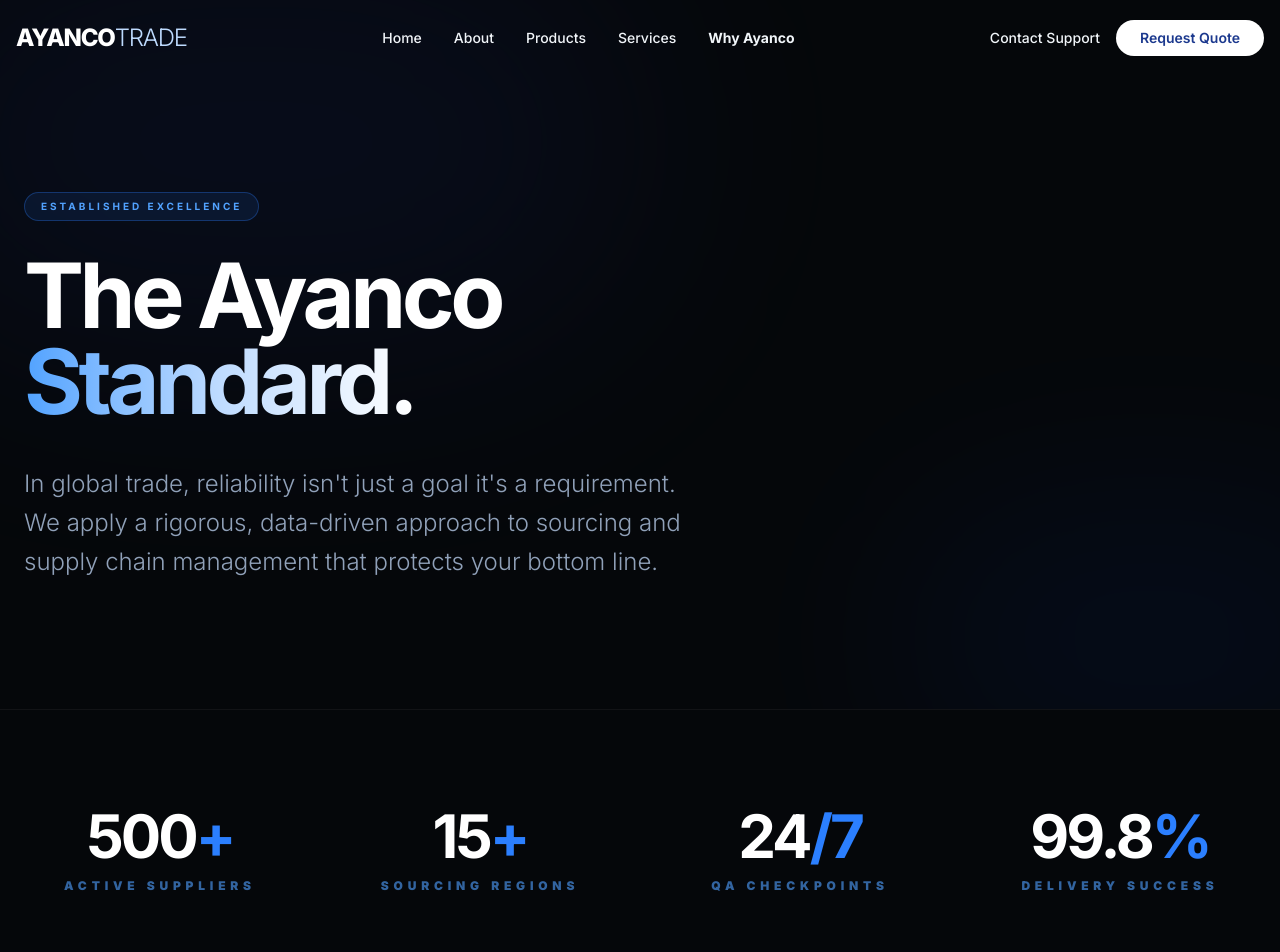
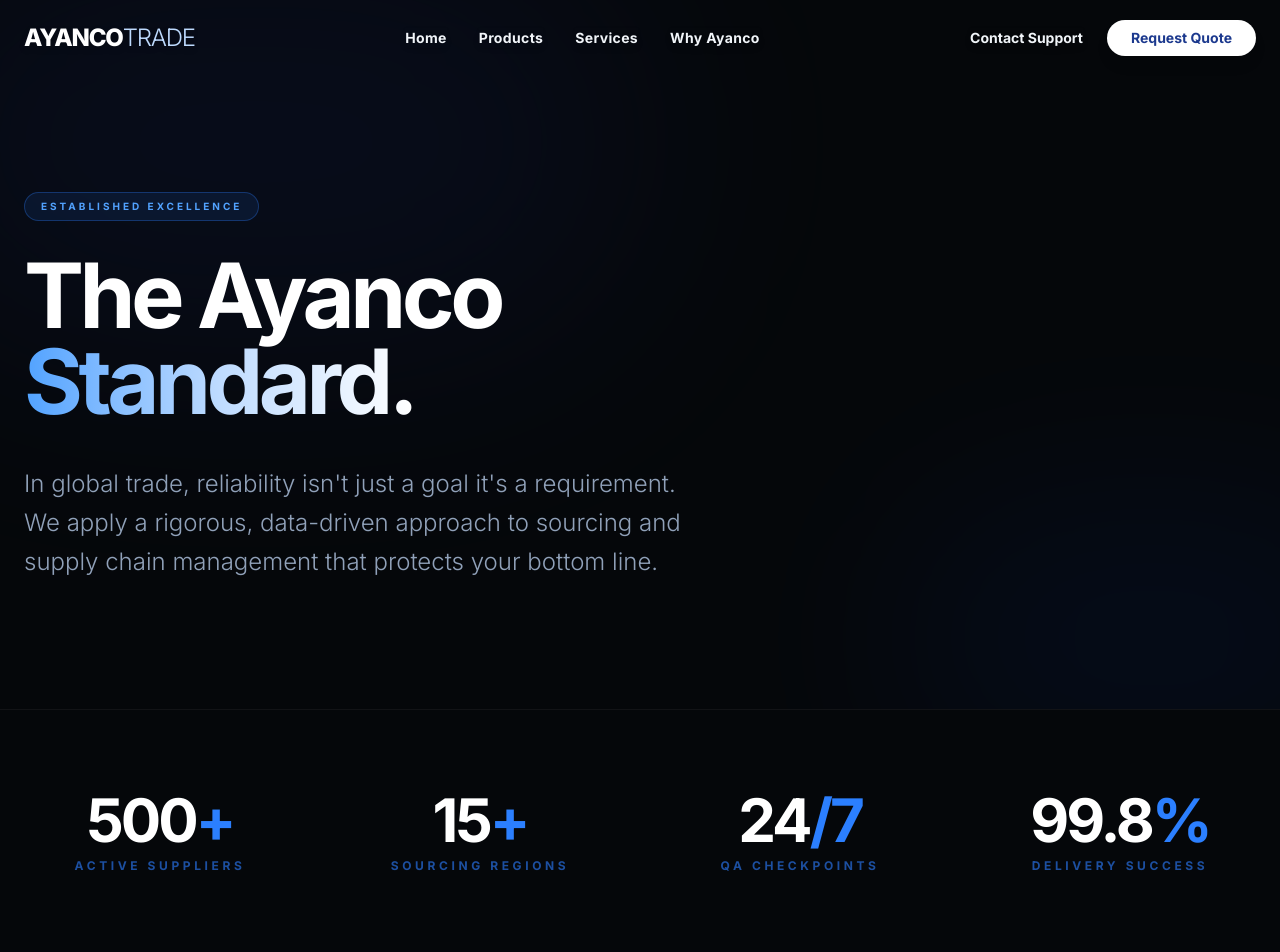
Before and after one commit to BlazeDashX/Ayanco-frontend, a Next.js app: page /why-ayanco in a window 1280 px wide. Shown: the top 952 px of the page. Built offline with nearby package versions, Linux system fonts and the light colour scheme.

Commit message:
update why ayancco and some minor fixes

```diff
--- a/src/components/layout/Navbar.tsx
+++ b/src/components/layout/Navbar.tsx
@@ -10,7 +10,6 @@
 
 const navLinks = [
   { name: "Home", href: "/" },
-  { name: "About", href: "/about" },
   { name: "Products", href: "/products" },
   { name: "Services", href: "/services" },
   { name: "Why Ayanco", href: "/why-ayanco" },
@@ -21,21 +20,32 @@
   const [isMobileMenuOpen, setIsMobileMenuOpen] = useState(false);
   const pathname = usePathname();
 
-  // Scroll detection to toggle styles
+  // 1. Optimized Scroll Detection
   useEffect(() => {
     const handleScroll = () => {
-      setIsScrolled(window.scrollY > 50);
+      // Check if value actually changed to avoid re-renders
+      const shouldBeScrolled = window.scrollY > 20;
+      if (shouldBeScrolled !== isScrolled) {
+        setIsScrolled(shouldBeScrolled);
+      }
     };
+
+    // Initial check
+    handleScroll();
+
     window.addEventListener("scroll", handleScroll);
     return () => window.removeEventListener("scroll", handleScroll);
-  }, []);
+  }, [isScrolled]); // Add dependency to suppress warnings
 
-  // Close mobile menu when route changes
+  // 2. Safe Mobile Menu Closing (Fixes the Warning)
   useEffect(() => {
+    // Only update state if it actually needs to change
+    if (isMobileMenuOpen) {
       setIsMobileMenuOpen(false);
-  }, [pathname]);
+    }
+  }, [pathname]); // eslint-disable-line react-hooks/exhaustive-deps
 
-  // Dynamic classes based on scroll state
+  // Dynamic Styles
   const navbarClasses = cn(
     "fixed top-0 left-0 right-0 z-50 transition-all duration-300 ease-in-out border-b",
     isScrolled
@@ -43,63 +53,68 @@
       : "bg-transparent border-transparent py-5"
   );
 
-  const textClasses = isScrolled ? "text-slate-700 hover:text-blue-900" : "text-slate-100 hover:text-white";
-  const logoClasses = isScrolled ? "text-blue-900" : "text-white";
-  const buttonVariant = isScrolled ? "default" : "secondary";
+  const textClasses = isScrolled
+    ? "text-slate-700 hover:text-blue-900"
+    : "text-slate-100 hover:text-white shadow-sm drop-shadow-md";
+
+  const logoClasses = isScrolled ? "text-blue-900" : "text-white drop-shadow-md";
 
   return (
     <>
       <nav className={navbarClasses}>
-        <div className="container mx-auto px-4 flex items-center justify-between">
+        <div className="container mx-auto px-6 flex items-center justify-between">
 
-          {/* 1. LOGO */}
+          {/* LOGO */}
           <Link href="/" className="group flex items-center gap-2">
             <div className={cn("font-extrabold text-2xl tracking-tighter transition-colors", logoClasses)}>
               AYANCO<span className={isScrolled ? "text-slate-500 font-light" : "text-blue-200 font-light"}>TRADE</span>
             </div>
           </Link>
 
-          {/* 2. DESKTOP NAVIGATION */}
+          {/* DESKTOP NAV */}
           <div className="hidden lg:flex items-center gap-8">
             {navLinks.map((link) => (
               <Link
                 key={link.href}
                 href={link.href}
                 className={cn(
-                  "text-sm font-medium transition-colors relative group",
+                  "text-sm font-bold transition-colors relative group tracking-wide",
                   textClasses,
-                  pathname === link.href && "font-bold"
+                  pathname === link.href && "opacity-100"
                 )}
               >
                 {link.name}
                 <span className={cn(
                   "absolute -bottom-1 left-0 w-0 h-0.5 transition-all duration-300 group-hover:w-full",
-                  isScrolled ? "bg-blue-600" : "bg-blue-400"
+                  isScrolled ? "bg-blue-600" : "bg-white"
                 )} />
               </Link>
             ))}
           </div>
 
-          {/* 3. DESKTOP ACTIONS */}
-          <div className="hidden lg:flex items-center gap-4">
+          {/* DESKTOP ACTIONS */}
+          <div className="hidden lg:flex items-center gap-6">
             <Link
               href="/contact"
-              className={cn("text-sm font-medium transition-colors", textClasses)}
+              className={cn("text-sm font-bold transition-colors hover:opacity-80", textClasses)}
             >
               Contact Support
             </Link>
             <Button
+              asChild
               variant={isScrolled ? "default" : "secondary"}
               className={cn(
-                "font-semibold rounded-full px-6",
-                !isScrolled && "bg-white text-blue-900 hover:bg-blue-50"
+                "font-bold rounded-full px-6 transition-all active:scale-95 shadow-lg",
+                isScrolled
+                  ? "bg-blue-900 text-white hover:bg-blue-800"
+                  : "bg-white text-blue-900 hover:bg-slate-100 border-none"
               )}
             >
-              Request Quote
+              <Link href="/contact">Request Quote</Link>
             </Button>
           </div>
 
-          {/* 4. MOBILE HAMBURGER */}
+          {/* MOBILE TOGGLE */}
           <button
             className={cn("lg:hidden p-2 rounded-md transition-colors", textClasses)}
             onClick={() => setIsMobileMenuOpen(!isMobileMenuOpen)}
@@ -110,7 +125,7 @@
         </div>
       </nav>
 
-      {/* 5. MOBILE MENU OVERLAY (Framer Motion) */}
+      {/* MOBILE MENU OVERLAY */}
       <AnimatePresence>
         {isMobileMenuOpen && (
           <motion.div
@@ -118,25 +133,34 @@
             animate={{ opacity: 1, y: 0 }}
             exit={{ opacity: 0, y: -20 }}
             transition={{ duration: 0.2 }}
-            className="fixed inset-0 z-40 bg-white pt-24 px-6 lg:hidden"
+            className="fixed inset-0 z-40 bg-white pt-24 px-6 lg:hidden flex flex-col h-screen"
           >
-            <div className="flex flex-col gap-6 text-center h-full">
+            <div className="flex flex-col gap-8 text-center">
               {navLinks.map((link) => (
                 <Link
                   key={link.href}
                   href={link.href}
-                  className="text-2xl font-bold text-slate-800 hover:text-blue-700 transition-colors"
+                  className={cn(
+                    "text-2xl font-bold transition-colors",
+                    pathname === link.href ? "text-blue-600" : "text-slate-800"
+                  )}
                 >
                   {link.name}
                 </Link>
               ))}
-              <hr className="border-slate-100 my-4" />
+
+              <hr className="border-slate-100 w-1/2 mx-auto" />
+
+              <div className="flex flex-col gap-4 mt-2">
                 <Link href="/contact" className="flex items-center justify-center gap-2 text-slate-600 font-medium">
                   <Phone size={18} /> Contact Support
                 </Link>
-              <Button size="lg" className="w-full bg-blue-900 text-white mt-4 text-lg py-6">
+                <Button asChild size="lg" className="w-full bg-blue-900 text-white text-lg py-6 shadow-xl">
+                  <Link href="/contact">
                     Request a Quote <ArrowRight className="ml-2" size={20} />
+                  </Link>
                 </Button>
+              </div>
             </div>
           </motion.div>
         )}
--- a/src/components/why/GlobalScale.tsx
+++ b/src/components/why/GlobalScale.tsx
@@ -12,48 +12,30 @@
 
 export default function GlobalScale() {
   return (
-    <section className="bg-[#05070a] py-16 md:py-24 border-y border-white/5">
+    <section className="bg-[#05070a] py-20 border-y border-white/5">
       <div className="container mx-auto px-6 max-w-7xl">
         <div className="grid grid-cols-2 lg:grid-cols-4 gap-12">
           {globalStats.map((stat, i) => (
             <motion.div
               key={i}
-              // Initial state: invisible and slightly below final position
               initial={{ opacity: 0, y: 30 }}
-              // Animate state: visible and at final position when in view
               whileInView={{ opacity: 1, y: 0 }}
-              // Ensures the animation only happens once per page load
-              viewport={{ once: true, margin: "-100px" }}
-              // Staggered delay for a premium feel
-              transition={{
-                duration: 0.8,
-                delay: i * 0.15,
-                ease: [0.21, 0.47, 0.32, 0.98]
-              }}
+              viewport={{ once: true, margin: "-50px" }}
+              transition={{ duration: 0.6, delay: i * 0.1 }}
               className="text-center group"
             >
-              <div className="text-4xl md:text-6xl font-bold text-white mb-3 tracking-tighter">
+              <div className="text-4xl md:text-6xl font-bold text-white mb-2 tracking-tighter">
                 <CountUp
                   end={stat.value}
-                  duration={3}
+                  duration={2.5}
                   decimals={stat.decimals || 0}
                   enableScrollSpy
                   scrollSpyOnce
                 />
                 <span className="text-blue-500">{stat.suffix}</span>
               </div>
-              <motion.div
-                initial={{ opacity: 0 }}
-                whileInView={{ opacity: 1 }}
-                transition={{ delay: (i * 0.15) + 0.5 }}
-                className="text-blue-400/60 text-[10px] md:text-xs uppercase tracking-[0.4em] font-black"
-              >
+              <div className="text-blue-500/60 text-[10px] md:text-xs uppercase tracking-[0.3em] font-bold group-hover:text-blue-400 transition-colors">
                 {stat.label}
-              </motion.div>
-
-              {/* Subtle accent line animation on hover */}
-              <div className="mt-4 flex justify-center">
-                <div className="h-0.5 w-0 bg-blue-600 group-hover:w-12 transition-all duration-500 rounded-full" />
               </div>
             </motion.div>
           ))}
--- a/src/components/why/QualityFramework.tsx
+++ b/src/components/why/QualityFramework.tsx
@@ -1,7 +1,8 @@
+/* eslint-disable react/no-unescaped-entities */
 "use client";
 
 import { motion } from "framer-motion";
-import { ShieldCheck, Database, Zap, SearchCheck } from "lucide-react";
+import { ShieldCheck, Zap, SearchCheck } from "lucide-react";
 
 const frameworkSteps = [
   { title: "Technical Verification", icon: <SearchCheck />, desc: "Our SQA-inspired protocols verify every SKU against international standards." },
@@ -20,7 +21,7 @@
               <span className="text-blue-600">Verification.</span>
             </h2>
             <p className="text-slate-600 text-lg leading-relaxed font-light">
-              Just as Software Quality Assurance ensures code integrity, our "Trade-QA"
+              Just as Software Quality Assurance ensures code integrity, our "Trade QA"
               protocols safeguard physical assets. We eliminate variables through
               standardized testing and real-time validation.
             </p>
--- a/src/components/why/WhyHero.tsx
+++ b/src/components/why/WhyHero.tsx
@@ -1,3 +1,4 @@
+/* eslint-disable react/no-unescaped-entities */
 "use client";
 
 import { motion } from "framer-motion";
```
Also changed, not shown: src/lib/api.ts (+27 -6 lines). Lines whose indentation alone changed are shown as unchanged.
